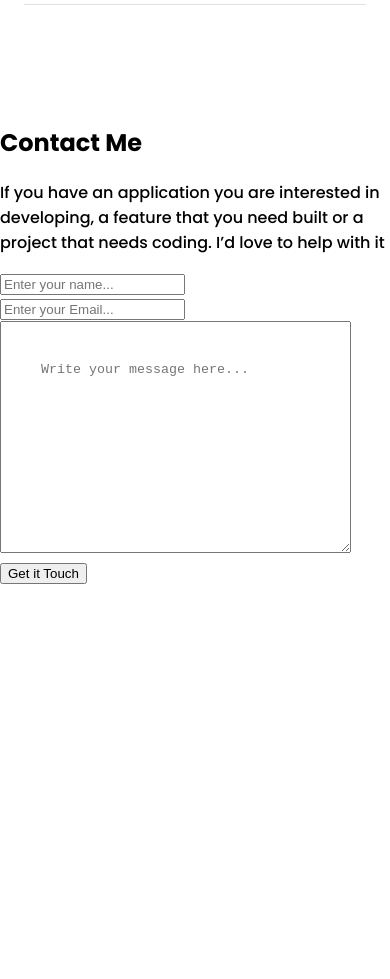
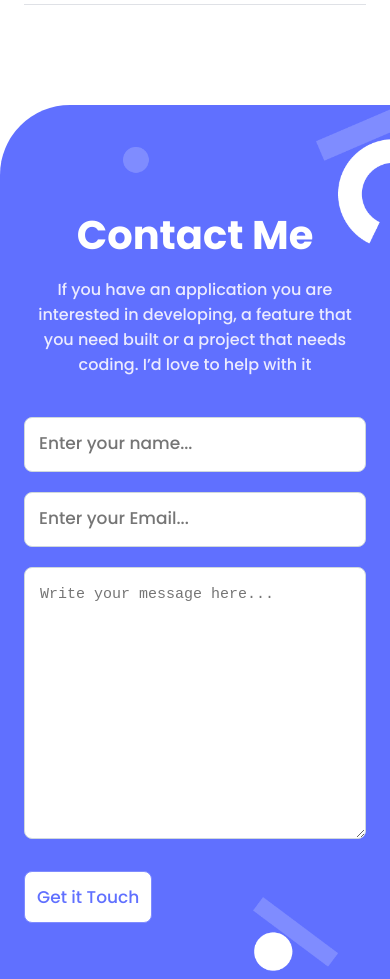
Before and after one commit to bahoz-ali/portfolio, a website: page index.html in a window 390 px wide. Shown: the part 4940-5919 px from the top of the page. Before the commit the page ends 5525 px from the top, so only its background shows below. Drawn offline with nearby package versions, Linux system fonts and the light colour scheme; files whose address does not match are found by name.

Commit message:
add style to the form section and changed the backgorund image of the form

```diff
--- a/index.html
+++ b/index.html
@@ -304,17 +304,36 @@
 
         <form class="contact-form" action="">
           <div class="input-container">
-            <input class="input" type="text" name="name" id="name" placeholder="Enter your name..." />
+            <input
+              class="input"
+              type="text"
+              name="name"
+              id="name"
+              placeholder="Enter your name..."
+            />
           </div>
 
           <div class="input-container">
-            <input class="input" type="email" name="email" id="name" placeholder="Enter your Email..."/>
+            <input
+              class="input"
+              type="email"
+              name="email"
+              id="name"
+              placeholder="Enter your Email..."
+            />
           </div>
 
-          <textarea name="message" id="message cols="40" rows="10" placeholder="Write your message here..."></textarea>
-          <button type="submit">Get it Touch</button>
+          <textarea
+          class="message"
+            name="message"
+            id="message"
+            cols="30"
+            rows="10"
+            placeholder="Write your message here..."
+          ></textarea>
+
+          <button class="btn" type="submit">Get it Touch</button>
         </form>
-
       </div>
     </section>
   </body>
--- a/style.css
+++ b/style.css
@@ -304,8 +304,81 @@ body {
   }
 
   /* --------------------- contact section ------------------ */
-  textarea{
-    padding: 40px;
-    width: 90%;
+  .contact-section {
+    background-color: #fff;
+    width: 100%;
+    padding: 0;
+    margin: 0;
+    display: block;
+  }
+
+  .contact {
+    background-color: var(--primaryColor);
+    background-image: url("/images/contact_bg.png");
+    background-position: 105% 0;
+    background-repeat: no-repeat;
+    background-size: contain;
+    border-top-left-radius: 70px;
+    margin: 0;
+    padding: 100px 24px 40px 24px;
+  }
+
+  .contact .contact__header {
+    text-align: center;
+    margin-bottom: 40px;
+  }
+
+  .contact .contact__header .header__title {
+    color: #fff;
+    font-weight: 700;
+    font-size: 40px;
+    margin: 0;
+  }
+
+  .contact__header .header__text {
+    text-align: center;
+    color: #ebebff;
+    margin: 12px 0 0 0;
+  }
+
+  .contact-form {
+    width: 100%;
+  }
+
+  .contact-form .input-container {
+    width: 100%;
+    margin-bottom: 20px;
+  }
+
+  .contact-form .input {
+    border-radius: 8px;
+    border: 0;
+    border: 1px solid #cfd8dc;
+    color: #172b4d;
+    font-family: "Poppins";
+    font-size: 17px;
+    font-style: normal;
+    font-weight: 400;
+    outline: none;
+    padding: 12px 38px 15px 14px;
+    width: 100%;
+  }
+
+  .contact-form .message {
+    border-radius: 8px;
+    border: 1px solid #cfd8dc;
+    color: #172b4d;
+    font-size: 15px;
+    font-style: normal;
+    font-weight: 400;
+    line-height: 24px;
+    outline: none;
+    padding: 15px 40px 15px 15px;
+    width: 100%;
+  }
+
+  .contact-form .btn {
+    color: #6070FF;
+    margin-top: 25px;
   }
 }
```
Also changed, not shown: images/contact_bg.png (added).
